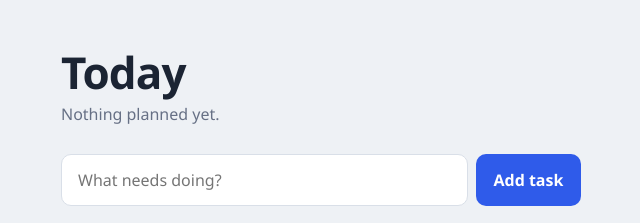
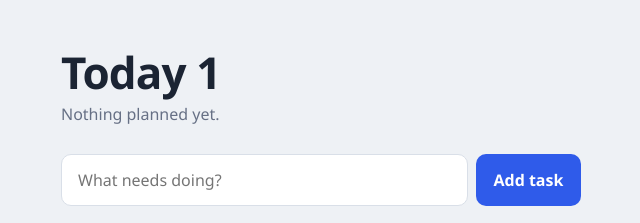
Before and after one commit to nandhamyid/todo, a plain HTML site: page index.html in a window 1280 px wide. Shown: the top 223 px of the page, 319-959 px from the left. Drawn offline with Linux system fonts and the light colour scheme.

Commit message:
Change 1

```diff
--- a/index.html
+++ b/index.html
@@ -9,7 +9,7 @@
 <body>
   <main class="app">
     <header class="app-header">
-      <h1>Today</h1>
+      <h1>Today 1</h1>
       <p id="summary" class="summary" aria-live="polite"></p>
     </header>
 
```
